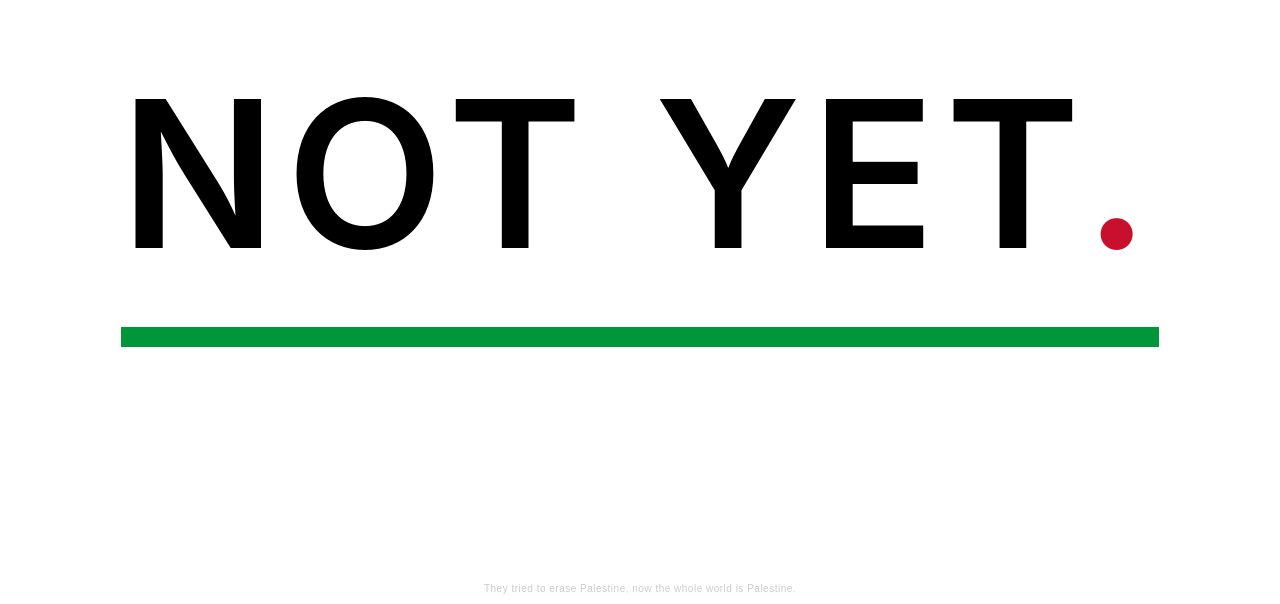
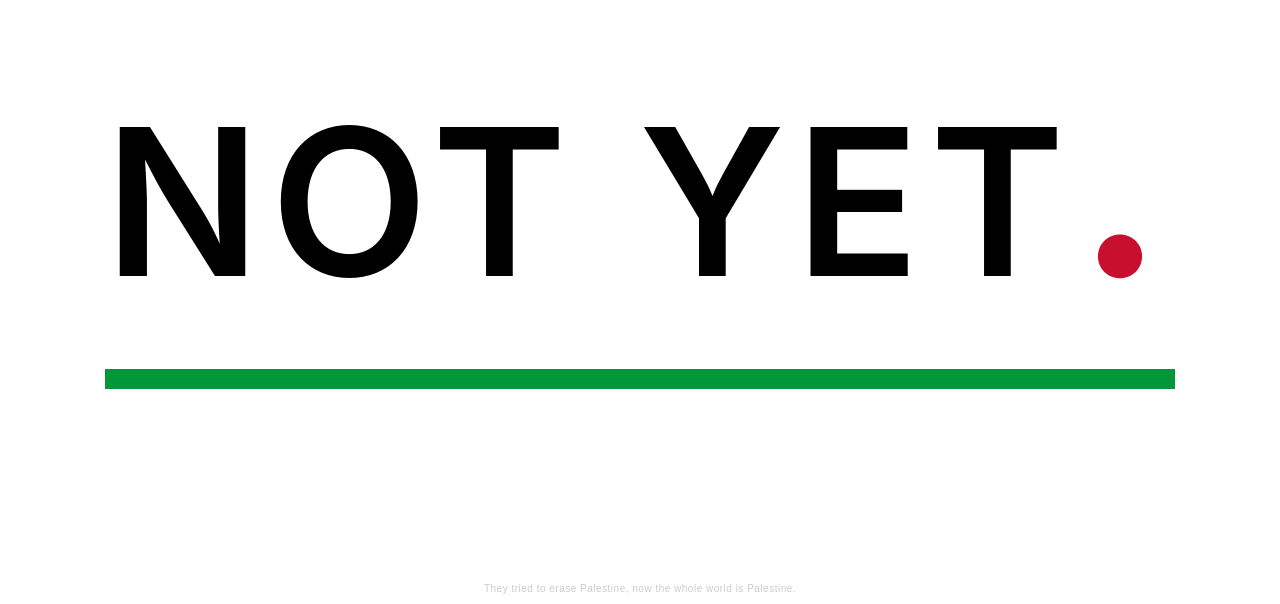
Before and after one commit to GlobalSumudFlotilla/global-sumud-flotilla-status, a plain HTML site: page index.html in a window 1280 px wide. Shown: the part 196-800 px from the top of the page. Drawn offline with Linux system fonts and the light colour scheme.

Commit message:
Update red dot size

```diff
--- a/index.html
+++ b/index.html
@@ -46,6 +46,7 @@
       /* Specific style for the red dot */
       .red-dot {
         color: #c8102e;
+        font-size: 22vw;
       }
 
       /* --- Easter Egg Footer --- */
```
